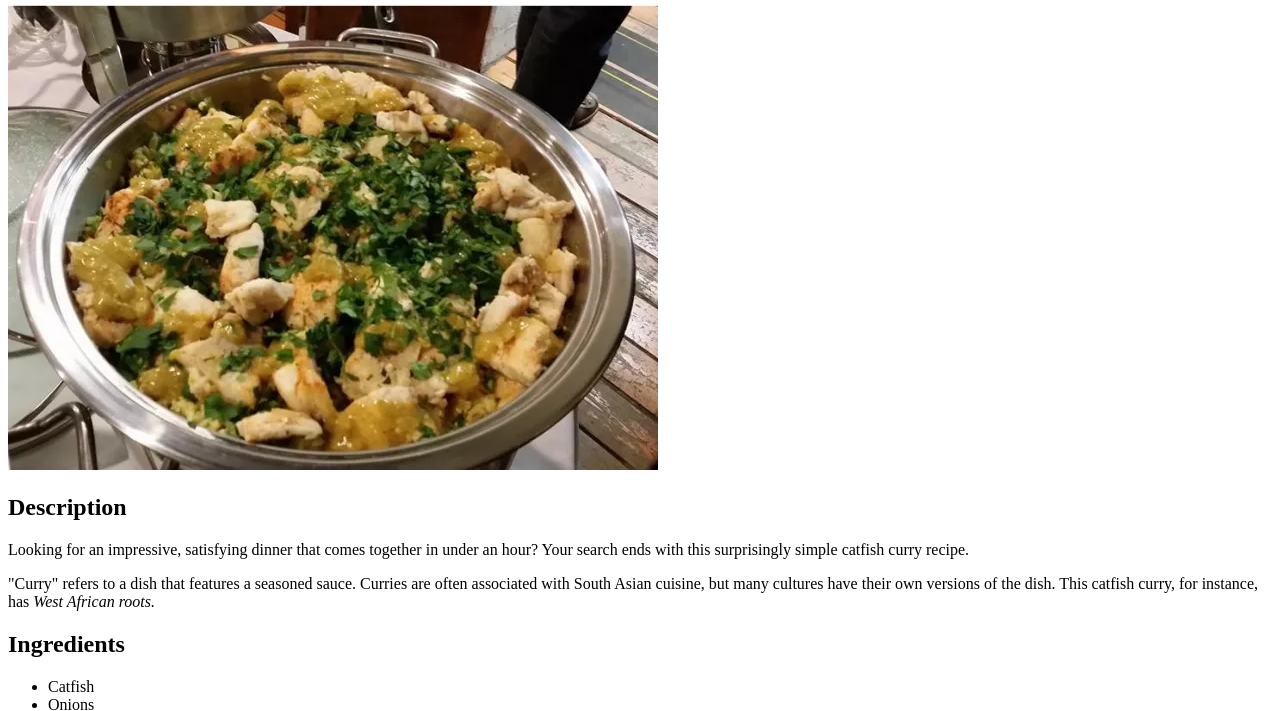
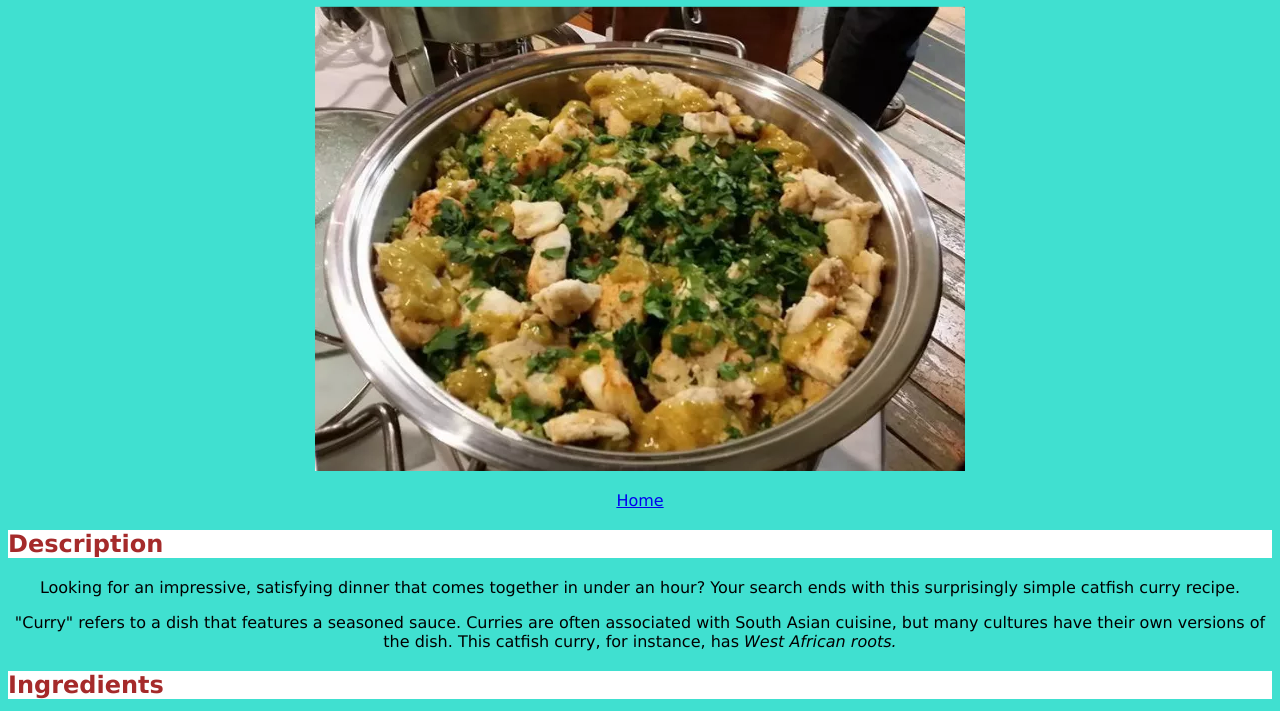
Before and after one commit to davidlijk/Project-Recipes, a plain HTML site: page recipes/catfish_curry.html in a window 1280 px wide. Shown: the part 75-786 px from the top of the page. Drawn offline with Linux system fonts and the light colour scheme.

Commit message:
Added style sheet to webpage

```diff
--- a/recipes/catfish_curry.html
+++ b/recipes/catfish_curry.html
@@ -7,8 +7,11 @@
     <title>Document</title>
     <h1>Catfish Curry</h1>
     <img src="../images/catfish_curry.webp" alt="Catfish Curry">
+    <link rel="stylesheet" href="../style.css">
 </head>
 <body>
+    <p> </p>
+    <a href="../index.html">Home</a>
     <h2>Description</h2>
     <p>Looking for an impressive, satisfying dinner that comes together in under an hour? Your search ends with this surprisingly simple catfish curry recipe.</p>
     <p>"Curry" refers to a dish that features a seasoned sauce. Curries are often associated with South Asian cuisine, but many cultures have their own versions of the dish. This catfish curry, for instance, has <em>West African roots.</em></p>
--- /dev/null
+++ b/style.css
@@ -0,0 +1,13 @@
+* {
+    font-family:Verdana, Geneva, Tahoma, sans-serif;
+    text-align: center;
+    background-color:turquoise;
+}
+li, h2 {
+    background-color:white;
+    color: brown;
+    text-align: left;
+}
+li {
+    font-style:italic;
+}
```
Also changed, not shown: index.html (+1 -0 lines).
